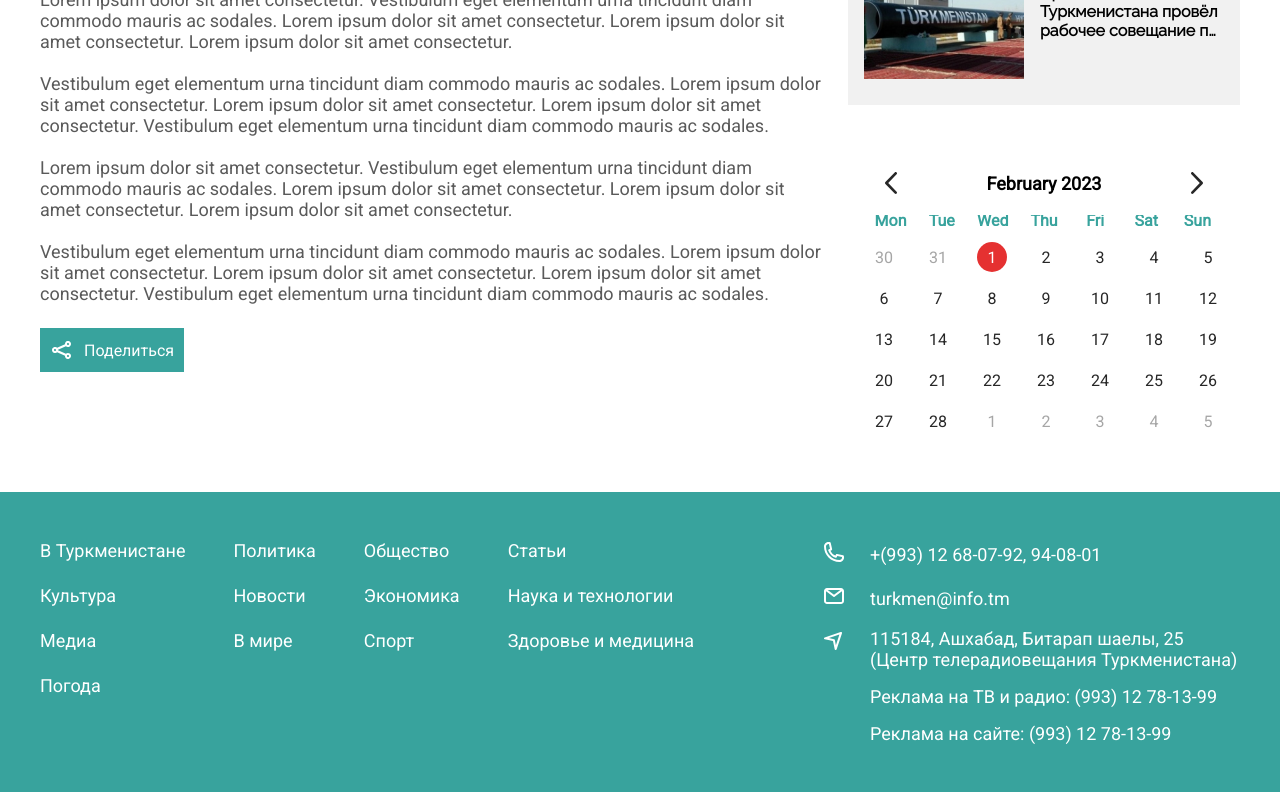
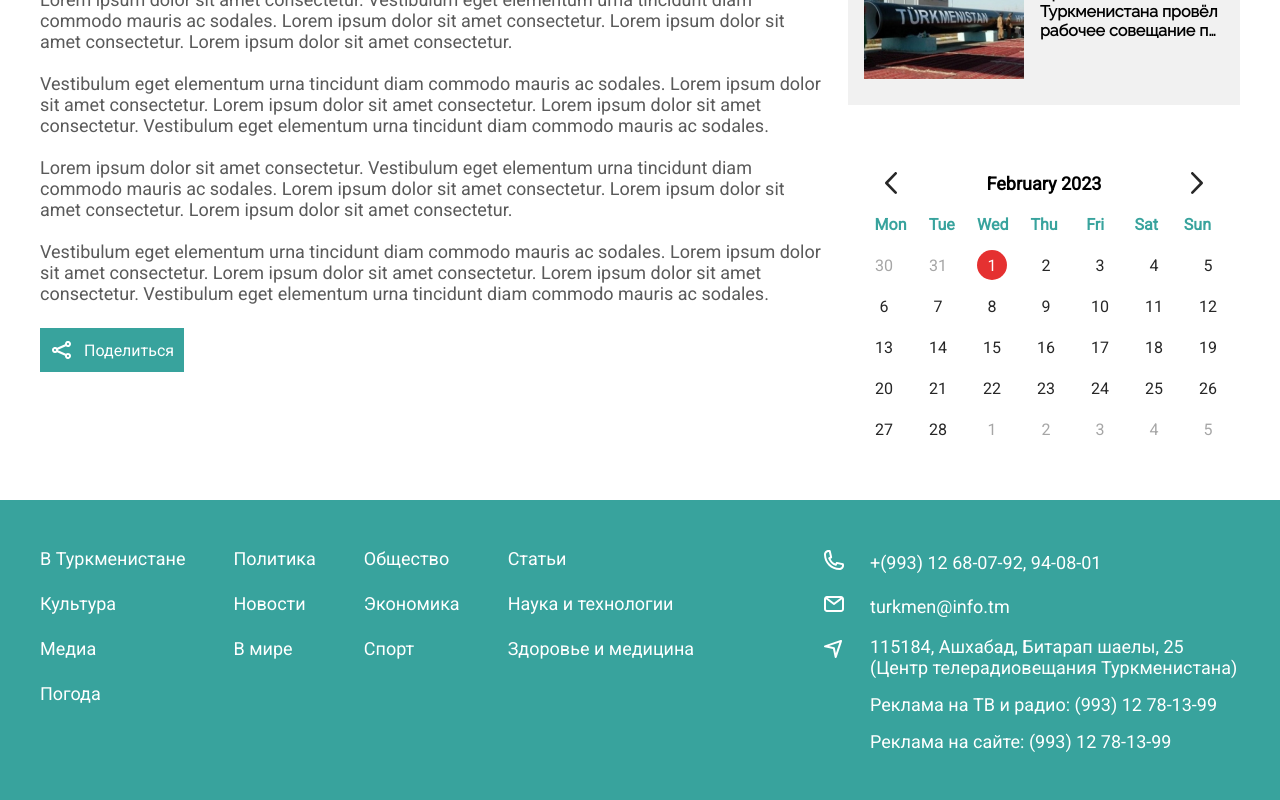
Before and after one commit to VividTruthKeeper/hhm-client, a React (Vite) app: page /news/1 in a window 1280 px wide. Shown: the part 969-1769 px from the top of the page. Built offline with nearby package versions, Linux system fonts and the light colour scheme.

Commit message:
calendar styling

```diff
--- a/src/styles/_calendar.scss
+++ b/src/styles/_calendar.scss
@@ -19,6 +19,7 @@
 
 .react-calendar {
   border: none;
+  line-height: unset;
 }
 
 .react-calendar__month-view__weekdays {
@@ -86,13 +87,13 @@
 
 .react-calendar__navigation__arrow.react-calendar__navigation__next-button {
   display: block;
-  background: url("../assets/icons/stroke-right-black.svg") no-repeat center;
+  background: url('../assets/icons/stroke-right-black.svg') no-repeat center;
   color: transparent;
 }
 
 .react-calendar__navigation__arrow.react-calendar__navigation__prev-button {
   display: block;
-  background: url("../assets/icons/stroke-left-black.svg") no-repeat center;
+  background: url('../assets/icons/stroke-left-black.svg') no-repeat center;
   color: transparent;
 }
 
```
